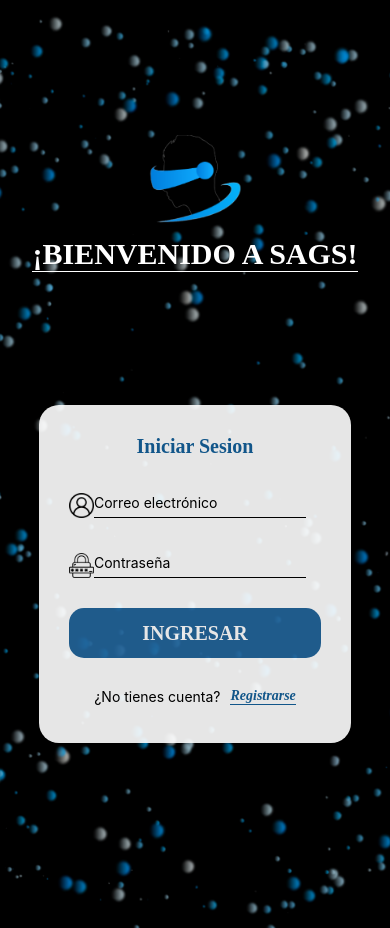
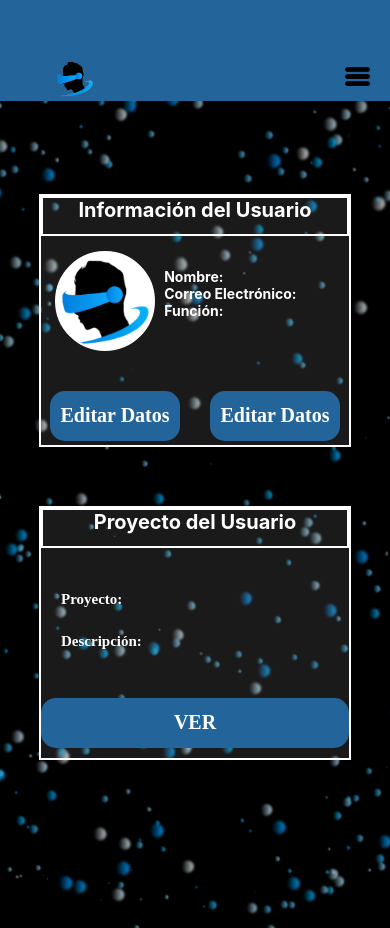
Before and after one commit to Shiuu28/SAGS-App, a React Native app: screen /PerfilUsu in a window 390 px wide. Built offline with nearby package versions, Linux system fonts and the light colour scheme.

Commit message:
Perfil de Usuario

```diff
--- a/App.tsx
+++ b/App.tsx
@@ -5,7 +5,8 @@ import { createNativeStackNavigator } from '@react-navigation/native-stack';
 import { RegisterScreen } from './src/views/register/register';
 import { Proyectos } from './src/views/proyectos/Proyectos';
 import { NewProyScreen } from './src/views/proyectos/registrarProyecto';
-import { Perfil } from './src/views/perfil/Perfil';
+import { Perfil } from './src/views/SobreNosotros/Perfil';
+import { PerfilUsu } from './src/views/home/PerfilUsu';
 
 export type RootStackParamList = {
   HomeScreen: undefined;
@@ -13,6 +14,7 @@ export type RootStackParamList = {
   Proyectos: undefined;
   NewProyScreen: undefined;
   Perfil: undefined;
+  PerfilUsu: undefined;
 }
 
 
@@ -50,6 +52,11 @@ const App = () => {
           component={Perfil}
         />
 
+        <Stack.Screen
+          name="PerfilUsu"
+          component={PerfilUsu}
+        />
+
 
         { /*<Stack.Screen name="Profile" component={ProfileScreen} /> */}
       </Stack.Navigator>
--- a/src/components/Nav.tsx
+++ b/src/components/Nav.tsx
@@ -15,7 +15,7 @@ export const Nav = ({ onPress }: ImageProps) => {
 
     const menu = [
         { id: "1", label: "Home", action: () => navigation.navigate('HomeScreen')},
-        { id: "2", label: "Perfil", action: () => navigation.navigate("HomeScreen")},
+        { id: "2", label: "Perfil", action: () => navigation.navigate("PerfilUsu")},
         { id: "3", label: "Gestión de Proyectos", action: () => navigation.navigate("Proyectos")},
         { id: "4", label: "Sobre Nosotros", action: () => navigation.navigate("Perfil")}
     ];
--- a/src/components/RoundedButton.tsx
+++ b/src/components/RoundedButton.tsx
@@ -1,19 +1,20 @@
 import React from "react"
-import { TouchableOpacity, Text, StyleSheet } from "react-native"
+import { TouchableOpacity, Text, StyleSheet, ViewStyle } from "react-native"
 import { MyColors } from "../theme/AppTheme";
 
 
 interface Props {
     text: string;
     onPress: () => void,
+    style?: ViewStyle;
 }
 
 
-export const RoundedButton = ({text, onPress}: Props) => {
+export const RoundedButton: React.FC<Props> = ({text, onPress, style}) => {
 
     return (
         <TouchableOpacity
-            style={styles.RoundedButton}
+            style={[styles.RoundedButton, style]}
             onPress={() => onPress()}>
 
             <Text style={styles.textButton} >{text}</Text>
--- /dev/null
+++ b/src/views/home/PerfilUsu.tsx
@@ -0,0 +1,170 @@
+import React, { useState } from 'react'
+import { StyleSheet, Text, View, Image, ToastAndroid } from 'react-native';
+import { RootStackParamList } from '../../../App';
+import { useNavigation } from '@react-navigation/native';
+import { RoundedButton } from '../../components/RoundedButton';
+import { NativeStackNavigationProp } from '@react-navigation/native-stack';
+import Nav from '../../components/Nav';
+
+export const PerfilUsu = () => {
+    const navigation = useNavigation<NativeStackNavigationProp<RootStackParamList>>();
+
+    return (
+
+        <View style={styles.container}>
+            <Image
+                source={require('../../../assets/background.png')}
+                style={styles.imageBackground}
+            />
+
+            <Nav onPress={() =>
+                navigation.navigate('HomeScreen')}>
+
+            </Nav>
+
+            <View style={styles.infoUsu}>
+                <Text style={styles.titulo}>Información del Usuario</Text>
+                <Image
+                    source={require('../../../assets/sirs.jpg')}
+                    style={styles.FotoPerfil}
+                />
+                <View style={styles.datos}>
+                    <Text style={styles.personal}>Nombre:</Text>
+                    <Text style={styles.personal}>Correo Electrónico:</Text>
+                    <Text style={styles.personal}>Función:</Text>
+                </View>
+
+                <View style={{ marginTop: 150, flexDirection: 'row', gap: 12}}>
+                    <RoundedButton text='Editar Datos' onPress={() =>
+                        ToastAndroid.show('¡Datos Editados!', ToastAndroid.SHORT)}
+                        style={styles.smallButton}>
+                    </RoundedButton>
+
+                    <RoundedButton text='Editar Datos' onPress={() =>
+                        ToastAndroid.show('¡Contraseña Editada!', ToastAndroid.SHORT)}
+                        style={styles.smallButton}>
+                    </RoundedButton>
+                </View>
+            </View>
+
+            <View style={styles.datosProy}>
+                <Text style={styles.titulo}>Proyecto del Usuario</Text>
+                <Text style={styles.proy}>Proyecto:</Text>
+                <Text style={styles.descripcion}>Descripción:</Text>
+
+                <View style={{ marginTop: 180 }}>
+                    <RoundedButton text='VER' onPress={() =>
+                        ToastAndroid.show('Proyecto Visualizado', ToastAndroid.SHORT)}>
+                    </RoundedButton>
+                </View>
+            </View>
+
+        </View >
+    )
+};
+
+const styles = StyleSheet.create({
+
+    container: {
+        flex: 1,
+        backgroundColor: 'black',
+    },
+
+    imageBackground: {
+        width: '100%',
+        height: '110%',
+    },
+
+    infoUsu: {
+        backgroundColor: 'rgba(255, 255, 255, 0.1)',
+        width: '80%',
+        height: '30%',
+        position: 'absolute',
+        top: '23%',
+        left: '10%',
+        display: 'flex',
+        borderColor: 'white',
+        borderWidth: 2,
+    },
+
+    titulo: {
+        color: 'white',
+        fontSize: 20,
+        textAlign: 'center',
+        fontWeight: 'bold',
+        borderColor: 'white',
+        borderWidth: 2,
+        width: '100%',
+        height: 40,
+        position: 'absolute',
+        top: 0,
+    },
+
+    FotoPerfil: {
+        borderRadius: 100,
+        borderColor: 'white',
+        borderWidth: 2,
+        backgroundColor: 'white',
+        width: 100,
+        height: 100,
+        position: 'absolute',
+        left: 14,
+        top: 55,
+    },
+
+    datos: {
+        fontSize: 15,
+        position: 'absolute',
+        top: '29%',
+        left: '40%',
+        marginBottom: 5,
+    },
+
+    personal:{
+        color: 'white',
+        fontWeight: 'bold',
+    },
+
+    smallButton: {
+        width: '42%',
+        height: 50,
+        marginBottom: '6%',
+        top: '65%',
+        margin: 'auto',
+    },
+
+    datosProy: {
+        backgroundColor: 'rgba(255, 255, 255, 0.1)',
+        width: '80%',
+        height: '30%',
+        position: 'absolute',
+        justifyContent: 'center',
+        alignContent: 'center',
+        top: '60%',
+        left: '10%',
+        display: 'flex',
+        borderColor: 'white',
+        borderWidth: 2,
+    },
+
+    proy: {
+        color: 'white',
+        fontSize: 15,
+        fontFamily: 'serif',
+        position: 'absolute',
+        top: '33%',
+        left: 20,
+        fontWeight: 'bold',
+
+    },
+
+    descripcion: {
+        color: 'white',
+        fontSize: 15,
+        fontFamily: 'serif',
+        position: 'absolute',
+        top: '50%',
+        left: 20,
+        fontWeight: 'bold',
+    },
+});
```
Also changed, not shown: src/views/SobreNosotros/Perfil.tsx (renamed from src/views/perfil/Perfil.tsx).
